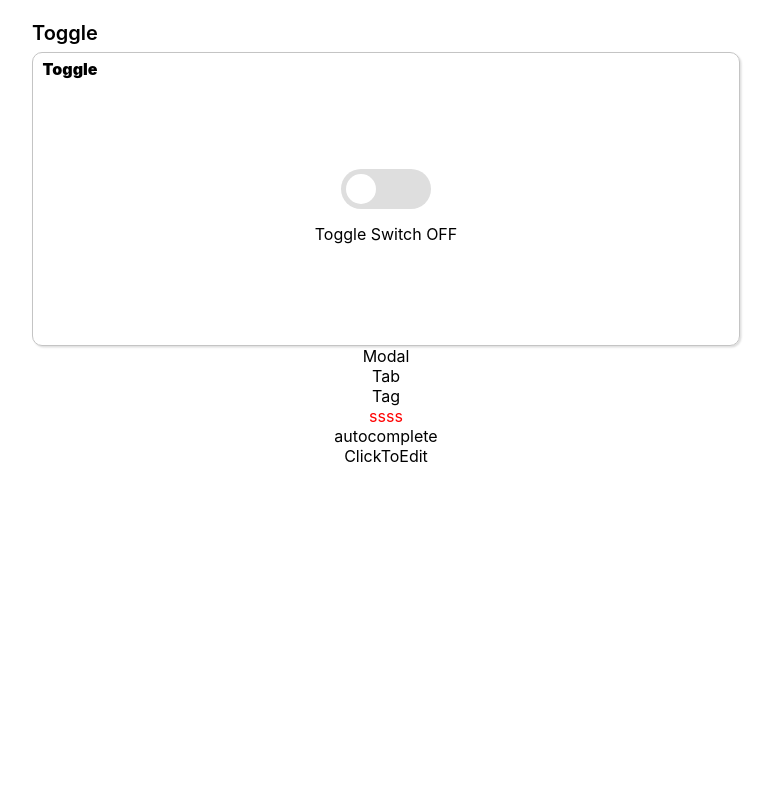
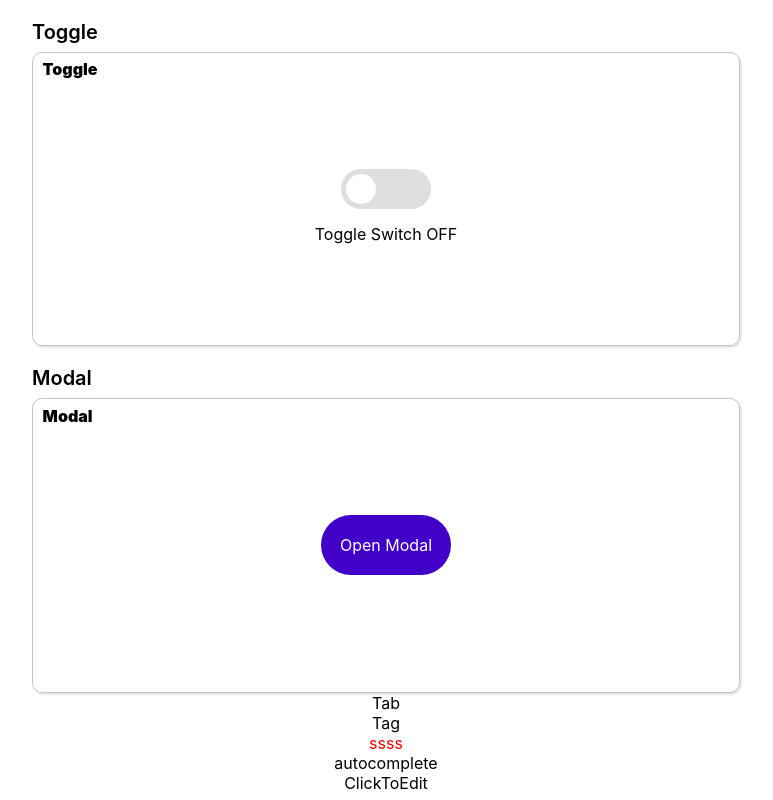
Before and after one commit to hinyc/wanted_pre_onboarding, a React (Create React App) app in the folder custom-component/: page / in a window 1280 px wide. Shown: the whole page, without its empty margins (254-1027 px from the left). Built offline with nearby package versions, Linux system fonts and the light colour scheme.

Commit message:
[Feat] Modal Component 생성, Toggle 포인터추가
- Modal component 생성
- Common.js 불필요 코드제거
- Toggle hover 효과로 cursor:pointer 추가

```diff
--- a/custom-component/src/component/Common.js
+++ b/custom-component/src/component/Common.js
@@ -18,7 +18,6 @@ export const SubTitle = styled.div`
   height: 32px;
   font-weight: 600;
   font-size: 1.25em;
-  line-height: 1.3;
   margin-top: 20px;
 `;
 export const SmallTitle = styled.div`
--- a/custom-component/src/component/Modal.js
+++ b/custom-component/src/component/Modal.js
@@ -1,7 +1,73 @@
+import { useState } from 'react';
+import styled from 'styled-components';
+import { Container, SmallTitle, SubTitle } from './Common';
+
+const ModalButton = styled.div`
+  background-color: #4000c7;
+  width: 130px;
+  height: 60px;
+  border-radius: 30px;
+  line-height: 60px;
+  text-align: center;
+  color: #ffffff;
+  :hover {
+    cursor: pointer;
+  }
+`;
+const ModalBackground = styled.div`
+  width: 100vw;
+  height: 100vh;
+  background-color: #adadad;
+  opacity: 0.6;
+  position: fixed;
+  top: 0;
+  left: 0;
+`;
+
+const ModalWindow = styled.div`
+  background-color: #ffffff;
+  border-radius: 10px;
+  width: 300px;
+  height: 90px;
+  text-align: center;
+  position: absolute;
+  z-index: 999;
+`;
+
+const CloseButton = styled.div`
+  text-align: center;
+  margin-top: 5px;
+  :hover {
+    cursor: pointer;
+  }
+`;
+const ModalText = styled.div`
+  margin-top: 20px;
+  text-align: center;
+`;
+
 export default function Modal() {
+  const [showModal, setShowModal] = useState(false);
+
+  const showModalHandler = () => {
+    setShowModal(!showModal);
+  };
   return (
     <>
-      <div>Modal</div>
+      <SubTitle>Modal</SubTitle>
+      <Container>
+        <SmallTitle>Modal</SmallTitle>
+        <ModalButton onClick={showModalHandler}>Open Modal</ModalButton>
+        {showModal ? (
+          <>
+            <ModalWindow>
+              <CloseButton onClick={showModalHandler}>x</CloseButton>
+              <ModalText>HELLO CODESTATES!</ModalText>
+            </ModalWindow>
+            <ModalBackground onClick={showModalHandler} />
+          </>
+        ) : null}
+      </Container>
     </>
   );
 }
--- a/custom-component/src/component/Toggle.js
+++ b/custom-component/src/component/Toggle.js
@@ -11,6 +11,9 @@ const ToggleContainer = styled.div`
   align-items: center;
   overflow: hidden;
   margin: 15px;
+  :hover {
+    cursor: pointer;
+  }
 `;
 
 const ToggleBackgroundFiller = styled.div`
```
